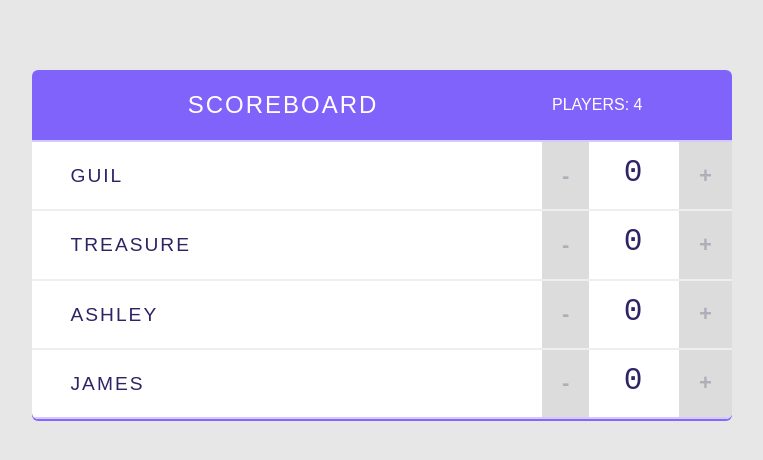
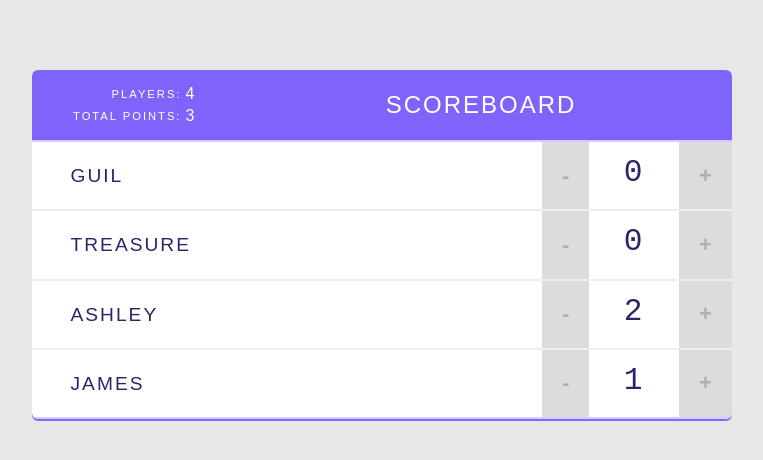
Before and after one commit to lastnamearya/Treehouse-React.js, a React (Create React App) app in the folder course-2 React Components Intermediate/: page / in a window 1280 px wide. Shown: the top 460 px of the page, without its empty margins (258-1021 px from the left). Built offline with nearby package versions, Linux system fonts and the light colour scheme.

Commit message:
Done with Statsboard Component

```diff
--- a/course-2 React Components Intermediate/src/components/App.js
+++ b/course-2 React Components Intermediate/src/components/App.js
@@ -18,14 +18,22 @@ class App extends React.Component {
       {
         name: "Ashley",
         id: 3,
-        score: 0
+        score: 2
       },
       {
         name: "James",
         id: 4,
-        score: 0
+        score: 1
       }
     ]
+  };
+
+  totalScore = () => {
+    var x = 0;
+    for (let i = 0; i < this.state.players.length; i++) {
+      x += this.state.players[i].score;
+    }
+    return x;
   };
 
   handleRemovePlayer = id => {
@@ -47,7 +55,11 @@ class App extends React.Component {
   render() {
     return (
       <div className="scoreboard">
-        <Header title="Scoreboard" totalPlayers={this.state.players.length} />
+        <Header
+          title="Scoreboard"
+          totalPlayers={this.state.players.length}
+          totalPoints={this.totalScore()}
+        />
 
         {/* Players list */}
         {this.state.players.map((player, index) => (
--- a/course-2 React Components Intermediate/src/components/Header.js
+++ b/course-2 React Components Intermediate/src/components/Header.js
@@ -1,10 +1,11 @@
 import React from "react";
+import Stats from "./Stats";
 
 const Header = props => {
   return (
     <header>
+      <Stats totalPlayers={props.totalPlayers} totalScore={props.totalPoints} />
       <h1>{props.title}</h1>
-      <span className="stats">Players: {props.totalPlayers}</span>
     </header>
   );
 };
--- /dev/null
+++ b/course-2 React Components Intermediate/src/components/Stats.js
@@ -0,0 +1,20 @@
+import React from "react";
+
+const Stats = props => {
+  return (
+    <table className="stats">
+      <tbody>
+        <tr>
+          <td>Players:</td>
+          <td>{props.totalPlayers}</td>
+        </tr>
+        <tr>
+          <td>Total Points:</td>
+          <td>{props.totalScore}</td>
+        </tr>
+      </tbody>
+    </table>
+  );
+};
+
+export default Stats;
```
Also changed, not shown: course-2 React Components Intermediate/src/index.js (+5 -8 lines), 1 other file (tests, documents, lock files or other folders).
